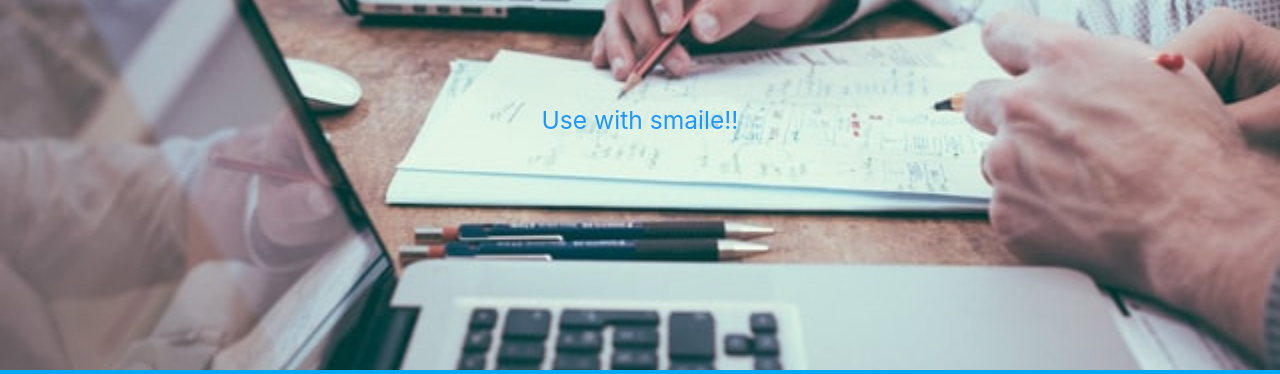
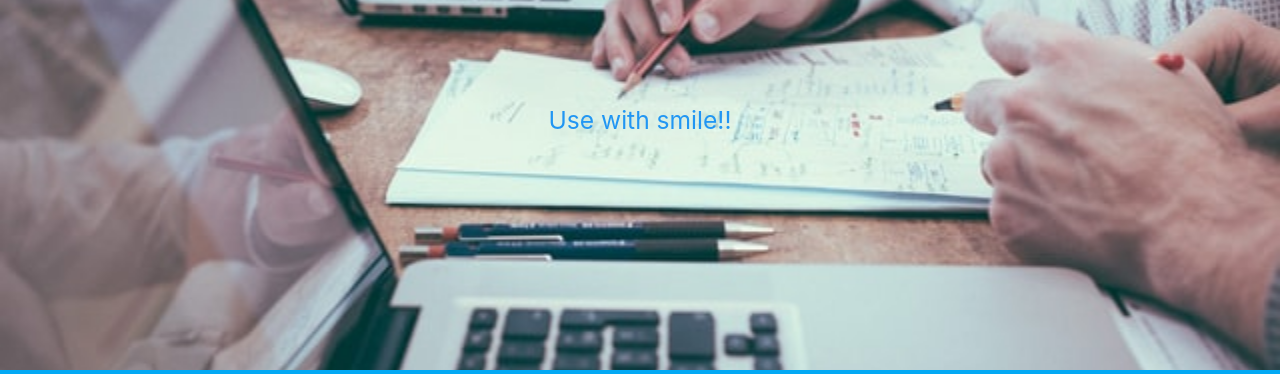
Before and after one commit to Bekbo01/flask_app, a Flask app: page / in a window 1280 px wide. Shown: the part 929-1303 px from the top of the page. Run offline with Flask 2, Linux system fonts and the light colour scheme; some libraries are stand-ins or nearby versions.

Commit message:
Update index.html

```diff
--- a/templates/index.html
+++ b/templates/index.html
@@ -60,7 +60,7 @@
     <div class="section no-pad-bot">
       <div class="container">
         <div class="row center">
-          <h5 class="header col s12 blue-text text-lighten">Use with smaile!!</h5>
+          <h5 class="header col s12 blue-text text-lighten">Use with smile!!</h5>
         </div>
       </div>
     </div>
```
